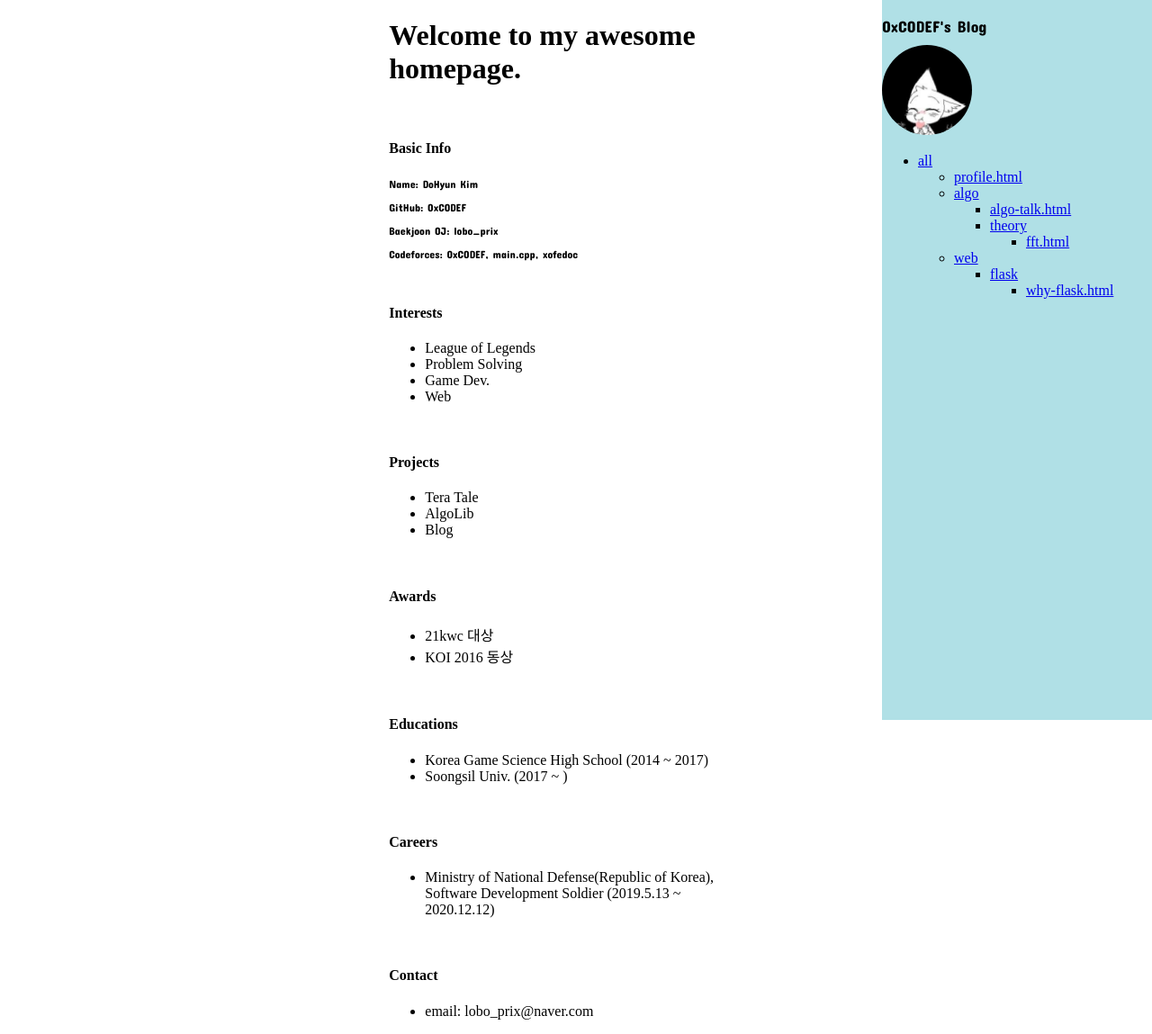
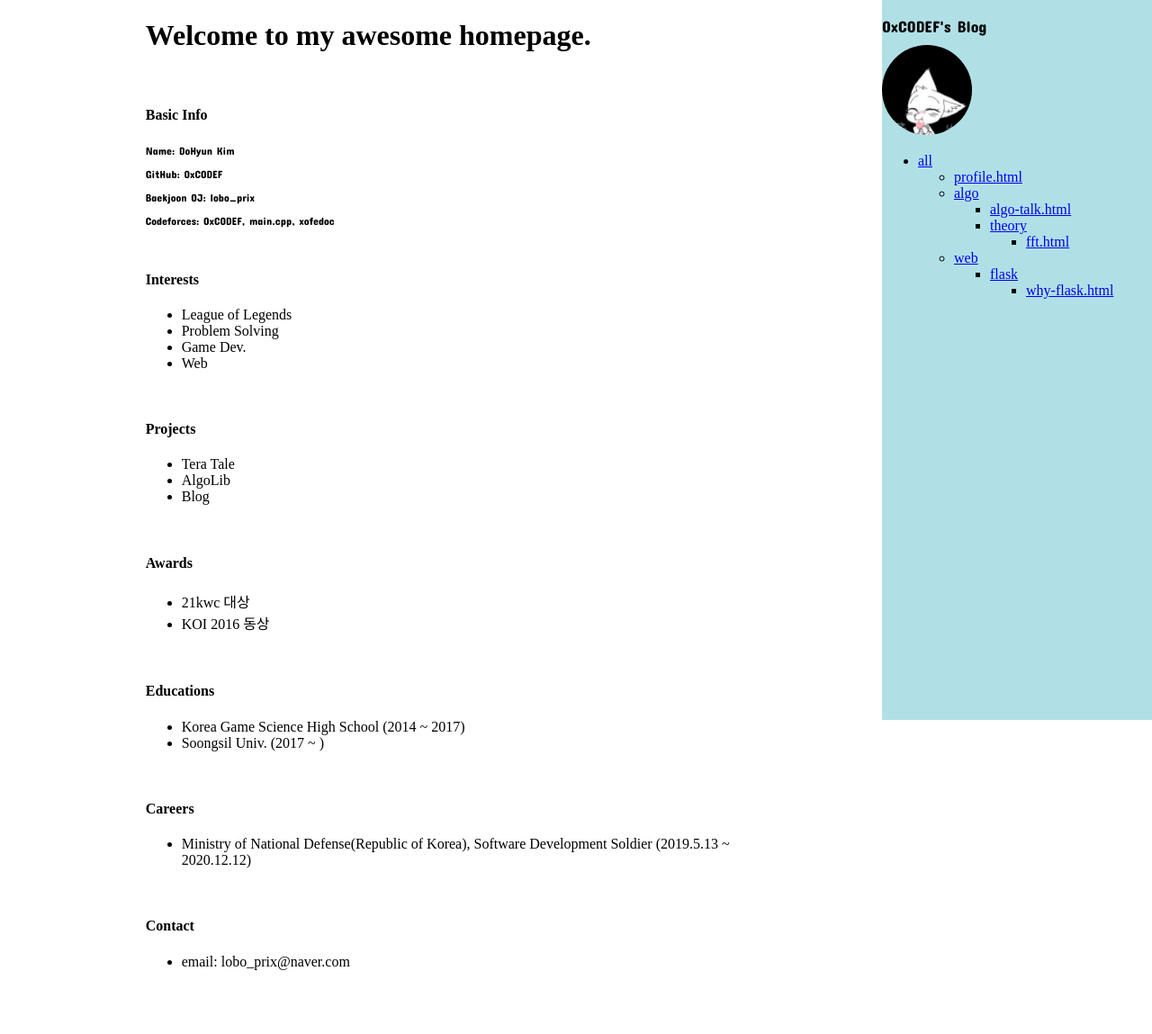
Before and after one commit to 0xC0DEF/Blog, a Flask app: page /all/profile.html in a window 1280 px wide. Shown: the whole page at 90% size. After the commit the page ends 1078 px from the top, so only its background shows below. Run offline with Flask 2, Linux system fonts and the light colour scheme; some libraries are stand-ins or nearby versions.

Commit message:
Make content fixed width

```diff
--- a/static/base.css
+++ b/static/base.css
@@ -27,9 +27,10 @@ p{ font: 12px/14px BaseFont }
 	z-index:-1;
 	top: 0;
 	right:300px;
+	width: calc(100% - 300px);
 }
 
-#content_view{
-	margin-left: 25%;
-	width: 50%;
+#content_aligner{
+	margin: 0 auto;
+	width: 67%;
 }
--- a/static/docs/all/profile.html
+++ b/static/docs/all/profile.html
@@ -7,6 +7,7 @@
     <p>GitHub: 0xC0DEF</p>
     <p>Baekjoon OJ: lobo_prix</p>
     <p>Codeforces: 0xC0DEF, main.cpp, xofedoc</p>
+
     <br/>
     <h4>Interests</h4>
     <ul>
--- a/static/docs/base.html
+++ b/static/docs/base.html
@@ -25,7 +25,7 @@
 			</ul>
 		</nav>
 		<div id="content">
-			<div id="content_view">
+			<div id="content_aligner">
 				{% block content %}
 				{% endblock %}
 			</div>
```
